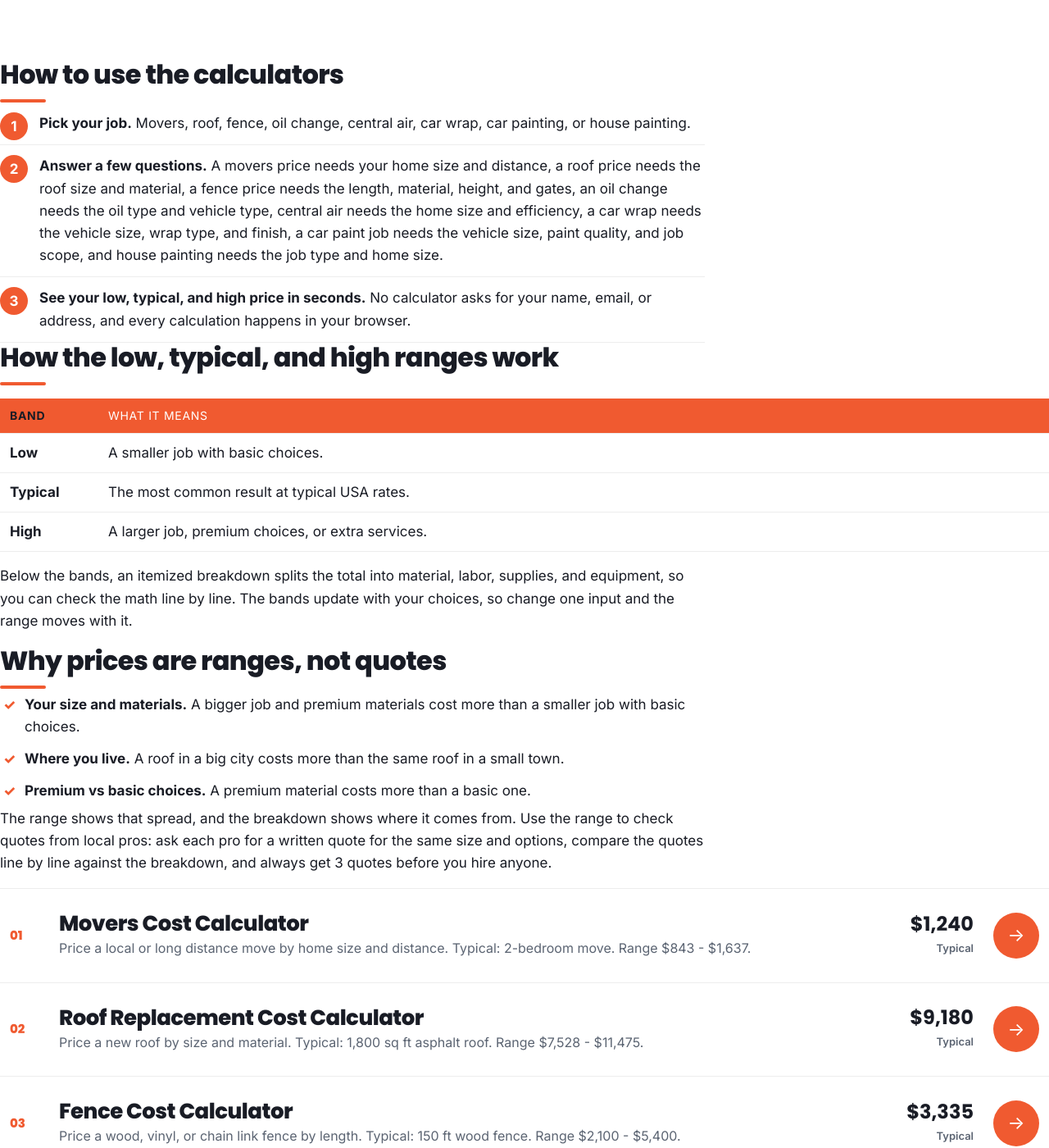
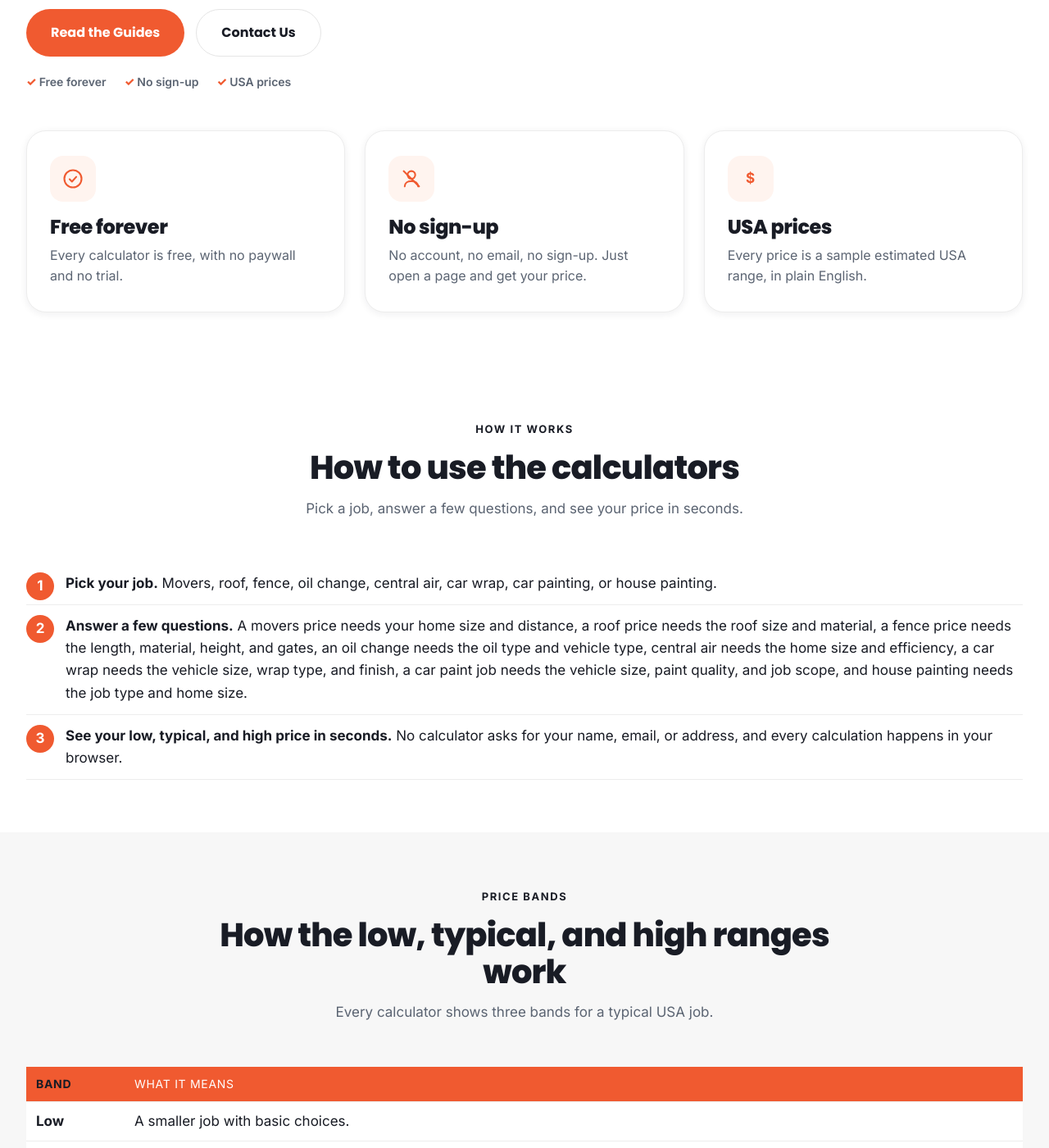
Before and after one commit to zaidmeo09-dhangal/howmuchdoesitcostusa, a Jekyll site: the page built from tools.md, in a window 1280 px wide and 1400 px high, scrolled down 491 px. Shown: the whole window at 82% size. Built offline with Jekyll 4.4.1, drawn with Linux system fonts in a browser that asks for light colours; some of the changed text lies outside the part shown.

Commit message:
Initial deploy: add tools.md

```diff
--- a/tools.md
+++ b/tools.md
@@ -15,11 +15,16 @@ schema: |
   }
 ---
 
-<section class="hero">
+<section class="hero page-hero">
   <div class="wrap">
-    <p class="kicker">Free Calculators</p>
-    <h1>All Cost <span class="accent-u">Calculators</span></h1>
-    <p class="lede">Every calculator on this site is free, with no sign-up. Pick a job, answer a few questions, and see your low, typical, and high price in seconds. All prices are sample estimated USA ranges. Each calculator shows its own breakdown of material, labor, supplies, and equipment, so you can check the math line by line. Prefer to read first? See the <a href="{{ '/blog/' | relative_url }}">cost guides</a>, where each guide explains what moves the price up or down and links to its calculator.</p>
+    <nav class="breadcrumb"><a href="/">Home</a> / <span aria-current="page">Tools</span></nav>
+    <div class="hero-badge"><span class="hero-badge-dot"></span>Free Calculators</div>
+    <h1>All Cost <span class="accent">Calculators</span></h1>
+    <p class="hero-copy">Every calculator on this site is free, with no sign-up. Pick a job, answer a few questions, and see your low, typical, and high price in seconds. All prices are sample estimated USA ranges. Each calculator shows its own breakdown of material, labor, supplies, and equipment, so you can check the math line by line. Prefer to read first? See the <a href="{{ '/blog/' | relative_url }}">cost guides</a>, where each guide explains what moves the price up or down and links to its calculator.</p>
+    <div class="hero-actions">
+      <a class="btn btn-primary" href="{{ '/blog/' | relative_url }}">Read the Guides</a>
+      <a class="btn btn-secondary" href="{{ '/contact/' | relative_url }}">Contact Us</a>
+    </div>
     <ul class="trust-row">
       <li>Free forever</li>
       <li>No sign-up</li>
@@ -27,15 +32,50 @@ schema: |
     </ul>
   </div>
 </section>
-<section class="wrap">
-  <h2>How to use the calculators</h2>
-  <ol class="steps">
+
+<section class="summary-section">
+  <div class="summary-grid">
+    <div class="summary-card">
+      <div class="summary-icon" aria-hidden="true"><svg width="26" height="26" viewBox="0 0 24 24" fill="none" stroke="currentColor" stroke-width="1.8" stroke-linecap="round" stroke-linejoin="round"><circle cx="12" cy="12" r="9"/><path d="M8.5 12.5l2.5 2.5 4.5-5"/></svg></div>
+      <h2>Free forever</h2>
+      <p>Every calculator is free, with no paywall and no trial.</p>
+    </div>
+    <div class="summary-card">
+      <div class="summary-icon" aria-hidden="true"><svg width="26" height="26" viewBox="0 0 24 24" fill="none" stroke="currentColor" stroke-width="1.8" stroke-linecap="round" stroke-linejoin="round"><circle cx="12" cy="8" r="4"/><path d="M5 20c0-3.5 3-5.5 7-5.5s7 2 7 5.5"/><line x1="4" y1="4" x2="20" y2="20"/></svg></div>
+      <h2>No sign-up</h2>
+      <p>No account, no email, no sign-up. Just open a page and get your price.</p>
+    </div>
+    <div class="summary-card">
+      <div class="summary-icon" aria-hidden="true"><span style="font-weight:800">$</span></div>
+      <h2>USA prices</h2>
+      <p>Every price is a sample estimated USA range, in plain English.</p>
+    </div>
+  </div>
+</section>
+
+<section class="section">
+  <div class="section-wrap">
+    <div class="section-head">
+      <div class="eyebrow">How It Works</div>
+      <h2 class="section-title">How to use the calculators</h2>
+      <p class="section-copy">Pick a job, answer a few questions, and see your price in seconds.</p>
+    </div>
+<ol class="steps">
     <li><strong>Pick your job.</strong> Movers, roof, fence, oil change, central air, car wrap, car painting, or house painting.</li>
     <li><strong>Answer a few questions.</strong> A movers price needs your home size and distance, a roof price needs the roof size and material, a fence price needs the length, material, height, and gates, an oil change needs the oil type and vehicle type, central air needs the home size and efficiency, a car wrap needs the vehicle size, wrap type, and finish, a car paint job needs the vehicle size, paint quality, and job scope, and house painting needs the job type and home size.</li>
     <li><strong>See your low, typical, and high price in seconds.</strong> No calculator asks for your name, email, or address, and every calculation happens in your browser.</li>
   </ol>
-  <h2>How the low, typical, and high ranges work</h2>
-  <div class="table-wrap">
+  </div>
+</section>
+
+<section class="section alt">
+  <div class="section-wrap">
+    <div class="section-head">
+      <div class="eyebrow">Price Bands</div>
+      <h2 class="section-title">How the low, typical, and high ranges work</h2>
+      <p class="section-copy">Every calculator shows three bands for a typical USA job.</p>
+    </div>
+<div class="table-wrap">
     <table class="cost-table bands-table">
       <thead>
         <tr><th>Band</th><th>What it means</th></tr>
@@ -47,15 +87,34 @@ schema: |
       </tbody>
     </table>
   </div>
-  <p>Below the bands, an itemized breakdown splits the total into material, labor, supplies, and equipment, so you can check the math line by line. The bands update with your choices, so change one input and the range moves with it.</p>
-  <h2>Why prices are ranges, not quotes</h2>
-  <ul class="checklist">
+<p>Below the bands, an itemized breakdown splits the total into material, labor, supplies, and equipment, so you can check the math line by line. The bands update with your choices, so change one input and the range moves with it.</p>
+  </div>
+</section>
+
+<section class="section">
+  <div class="section-wrap">
+    <div class="section-head">
+      <div class="eyebrow">Why Ranges</div>
+      <h2 class="section-title">Why prices are ranges, not quotes</h2>
+      <p class="section-copy">Your size, your materials, and where you live move every price.</p>
+    </div>
+<ul class="checklist">
     <li><strong>Your size and materials.</strong> A bigger job and premium materials cost more than a smaller job with basic choices.</li>
     <li><strong>Where you live.</strong> A roof in a big city costs more than the same roof in a small town.</li>
     <li><strong>Premium vs basic choices.</strong> A premium material costs more than a basic one.</li>
   </ul>
-  <p>The range shows that spread, and the breakdown shows where it comes from. Use the range to check quotes from local pros: ask each pro for a written quote for the same size and options, compare the quotes line by line against the breakdown, and always get 3 quotes before you hire anyone.</p>
-  <div id="searchNotice" class="search-notice" role="status" hidden></div>
+<p>The range shows that spread, and the breakdown shows where it comes from. Use the range to check quotes from local pros: ask each pro for a written quote for the same size and options, compare the quotes line by line against the breakdown, and always get 3 quotes before you hire anyone.</p>
+  </div>
+</section>
+
+<section class="section alt">
+  <div class="section-wrap">
+    <div class="section-head">
+      <div class="eyebrow">All Calculators</div>
+      <h2 class="section-title">All 8 cost calculators</h2>
+      <p class="section-copy">Pick a job and get your low, typical, and high price in seconds.</p>
+    </div>
+    <div id="searchNotice" class="search-notice" role="status" hidden></div>
   <div class="reveal">
     <div class="service-row">
       <span class="s-num">01</span>
@@ -106,10 +165,18 @@ schema: |
       <a class="circle-btn" href="{{ '/house-painting-cost-calculator/' | relative_url }}" aria-label="House Painting Cost Calculator">&rarr;</a>
     </div>
   </div>
-  <div class="card card-wide"><h3>Not sure where to start?</h3><p>Read the cost guides first. Each guide explains what moves the price up or down, and links to the matching calculator.</p><a class="card-cta" href="{{ '/blog/' | relative_url }}">Read all cost guides &rarr;</a></div>
-  <h2>Read the guides</h2>
-  <p>Prefer to read first? Each guide opens with a direct answer, shows a price table, and links to the matching calculator. Start with the two newest guides.</p>
-  <ul class="link-cols">
+    <div class="card card-wide"><h3>Not sure where to start?</h3><p>Read the cost guides first. Each guide explains what moves the price up or down, and links to the matching calculator.</p><a class="card-cta" href="{{ '/blog/' | relative_url }}">Read all cost guides &rarr;</a></div>
+  </div>
+</section>
+
+<section class="section">
+  <div class="section-wrap">
+    <div class="section-head">
+      <div class="eyebrow">Cost Guides</div>
+      <h2 class="section-title">Read the guides</h2>
+      <p class="section-copy">Prefer to read first? Each guide opens with a direct answer, shows a price table, and links to the matching calculator.</p>
+    </div>
+<ul class="link-cols">
     <li><a href="{{ '/blog/how-much-does-a-car-wrap-cost/' | relative_url }}">How Much Does a Car Wrap Cost?</a> <span>Full and partial wraps by vehicle size and finish.</span></li>
     <li><a href="{{ '/blog/how-much-does-it-cost-to-paint-a-house/' | relative_url }}">How Much Does It Cost to Paint a House?</a> <span>Interior and exterior painting by home size.</span></li>
     <li><a href="{{ '/blog/how-much-do-movers-cost/' | relative_url }}">How Much Do Movers Cost?</a> <span>Local and long-distance moves by home size and distance.</span></li>
@@ -119,7 +186,8 @@ schema: |
     <li><a href="{{ '/blog/how-much-does-it-cost-to-install-central-air/' | relative_url }}">How Much Does It Cost to Install Central Air?</a> <span>By home size and efficiency.</span></li>
     <li><a href="{{ '/blog/how-much-does-it-cost-to-paint-a-car/' | relative_url }}">How Much Does It Cost to Paint a Car?</a> <span>By vehicle size, quality, and scope.</span></li>
   </ul>
-  <p>See <a href="{{ '/blog/' | relative_url }}">all cost guides</a> for the full list.</p>
+<p>See <a href="{{ '/blog/' | relative_url }}">all cost guides</a> for the full list.</p>
+  </div>
 </section>
 
 <section class="cta-wrap">
```
